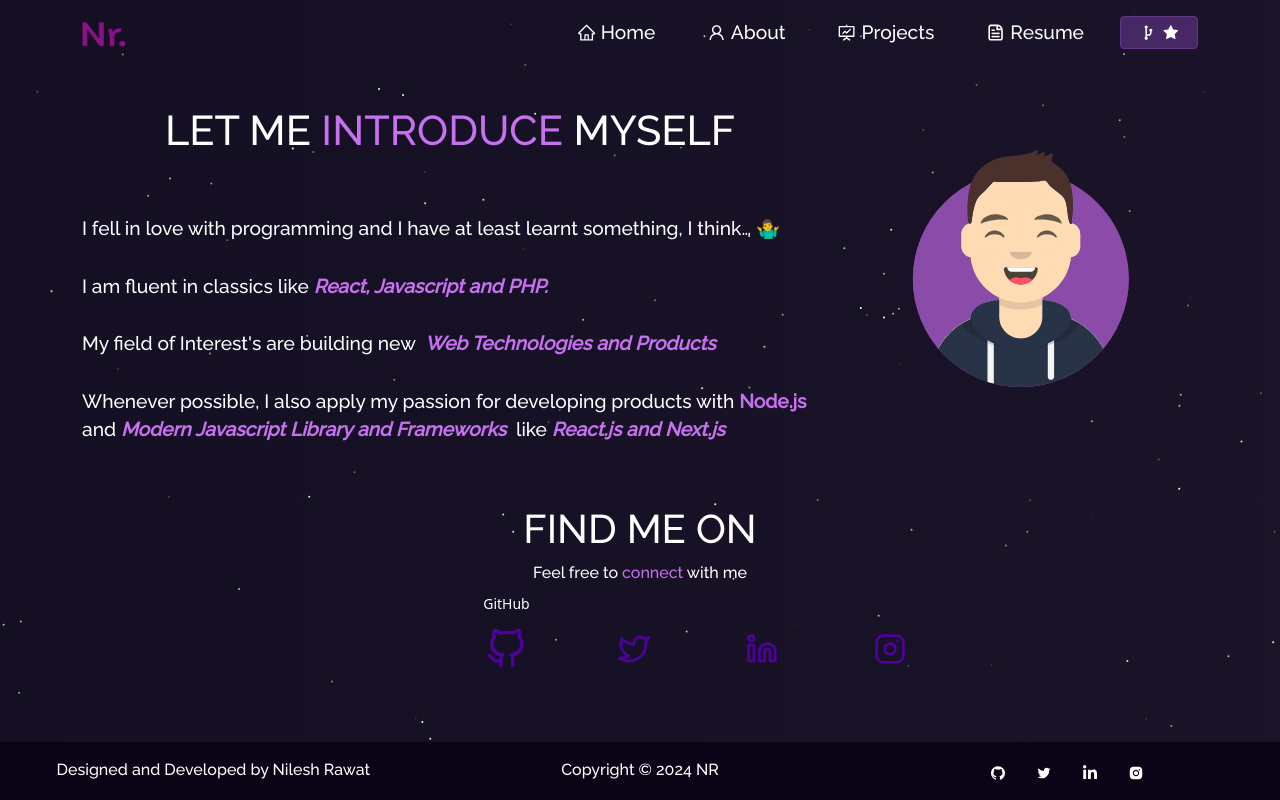
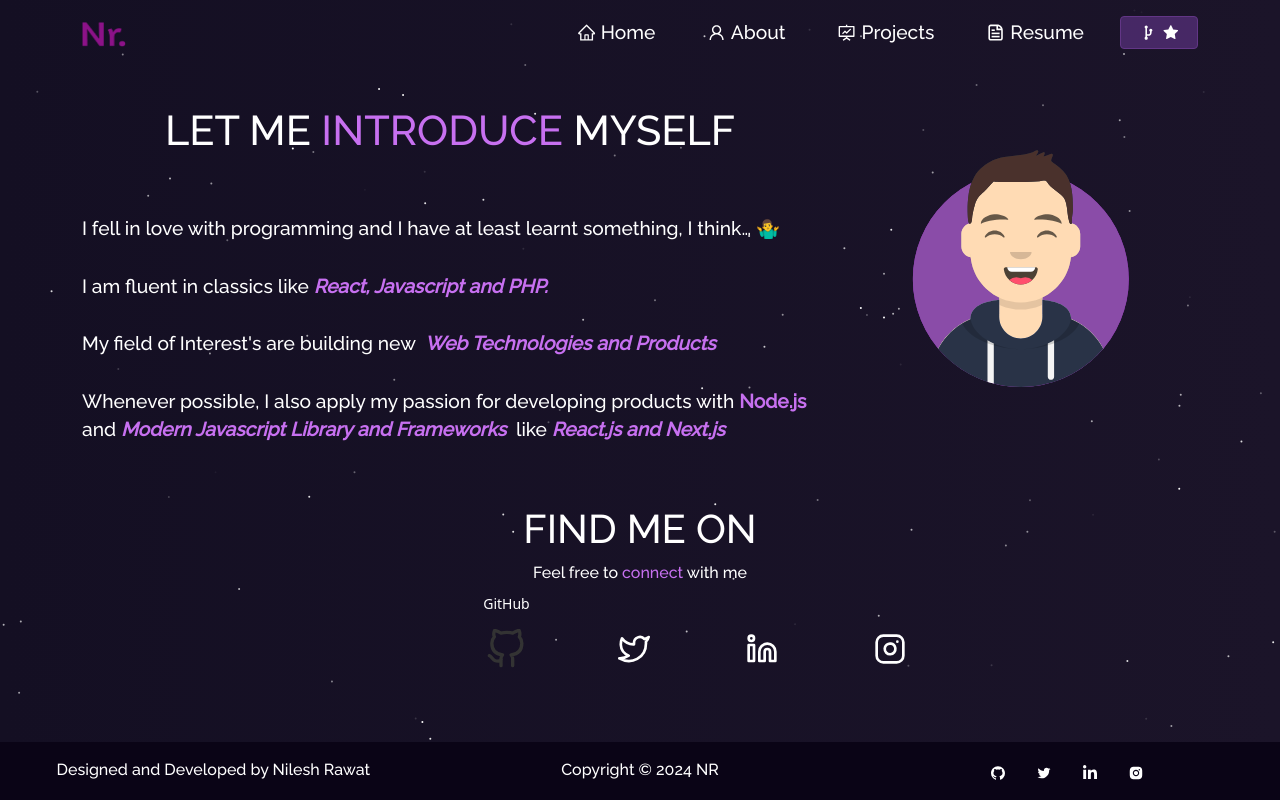
Before and after one commit to nileshrawatp1/portfolio, a React (Create React App) app: page / in a window 1280 px wide. In both pictures the pointer is over the icon 506 px from the left and 1419 px from the top of the page. Shown: the part 770-1570 px from the top of the page. Built offline with nearby package versions, Linux system fonts and the light colour scheme.

Commit message:
css added to social buttons

```diff
--- a/src/App.css
+++ b/src/App.css
@@ -89,21 +89,21 @@
     height: 2rem;
     display: block;
     transition: transform 0.2s, stroke 0.2s;
-    stroke: #4f009d;
+    stroke: #fff;
 }
 
-.github-icon:hover svg {
+.GitHub:hover .svg-icons {
     stroke: #333;
 }
 
-.twitter-icon:hover svg {
+.Twitter:hover .svg-icons {
     stroke: #1da1f2;
 }
 
-.linkedin-icon:hover svg {
+.LinkedIn:hover .svg-icons {
     stroke: #0077b5;
 }
 
-.instagram-icon:hover svg {
+.Instagram:hover .svg-icons {
     stroke: #c13584;
 }
--- a/src/components/Home/SocialIcon.jsx
+++ b/src/components/Home/SocialIcon.jsx
@@ -50,7 +50,7 @@
                     onMouseLeave={() => setHoveredIcon(null)}
                 >
                     <a href={socialLink.link} target="_blank" rel="noopener noreferrer">
-                        <button className='social-button'>
+                        <button className={`${socialLink.tooltip} social-button`}>
                             {socialLink.icon}
                         </button>
                     </a>
```
